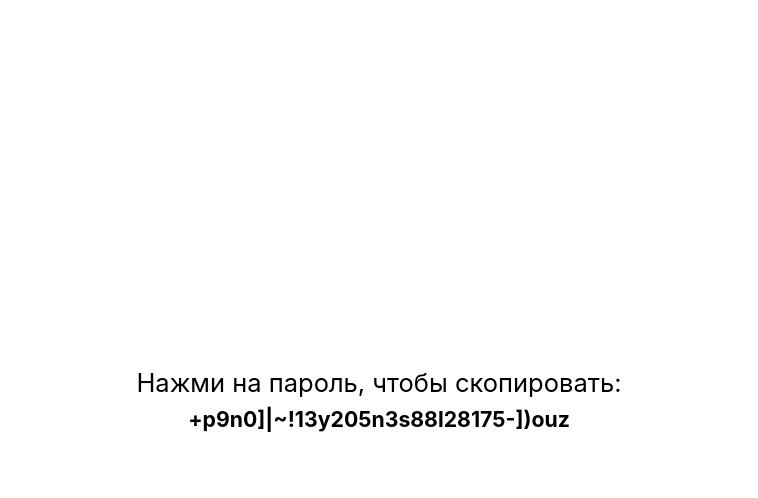
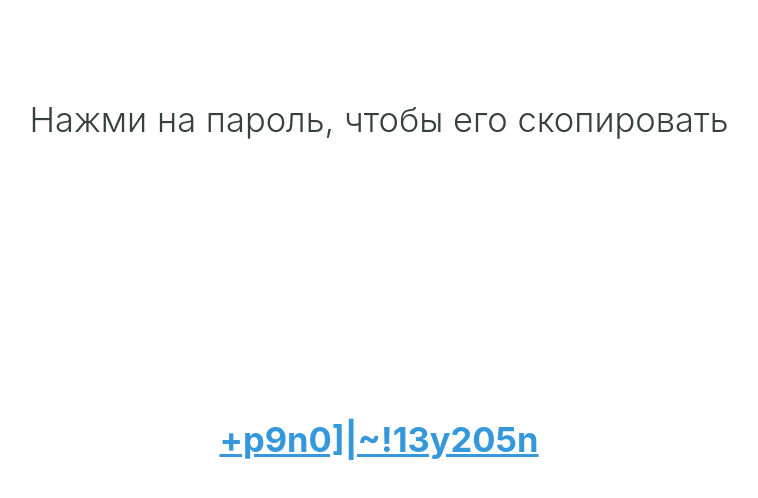
Before and after one commit to Ca-tt/instant-password-generator, a Vue app: page / in a window 1280 px wide. Shown: the top 498 px of the page, without its empty margins (261-1019 px from the left). Built offline with nearby package versions, Linux system fonts and the light colour scheme; a web font is replaced by a local one.

Commit message:
improv UI: font sizes, readability, elements position, colors etc

```diff
--- a/src/developer-ui/addons/custom-props/flexProps.ts
+++ b/src/developer-ui/addons/custom-props/flexProps.ts
@@ -4,6 +4,10 @@ export let flexProps = {
     default: false,
   },
   "is-flex": {
+    type: Boolean,
+    default: false,
+  },
+  "flex-column": {
     type: Boolean,
     default: false,
   },
--- a/src/developer-ui/components/GlobalStyles.vue
+++ b/src/developer-ui/components/GlobalStyles.vue
@@ -4,28 +4,24 @@ import PasswordWrapper from "@/password-generator/components/PasswordWrapper.vue
 </script>
 
 <template>
-  <Theme full-height x-y-center>
-    <div class="page-content">
-      <Row x-y-center>
-        <Column>
-          <Suspense>
+  <Theme full-height>
+    <!-- <div class="page-content"> -->
+      <!-- <Row> -->
+        <!-- <Column> -->
+          <!-- <Suspense> -->
             <PasswordWrapper />
-          </Suspense>
-        </Column>
-      </Row>
-    </div>
+          <!-- </Suspense> -->
+        <!-- </Column> -->
+      <!-- </Row> -->
+    <!-- </div> -->
   </Theme>
 </template>
 
-<style lang="scss">
-@import "@scss/rules/all.scss";
+<style lang="scss" scoped>
+@import "@scss/rules/spaces.scss";
+// @import "@scss/rules/flex.scss";
 
-.message {
-  font-size: 2em;
-}
-
-.page-content {
-  @extend .p-r;
-  flex-basis: 100%;
-}
+// .page-content {
+//   @extend .p-r;
+// }
 </style>
--- a/src/developer-ui/components/togglers/CustomConsoleLog.vue
+++ b/src/developer-ui/components/togglers/CustomConsoleLog.vue
@@ -98,5 +98,5 @@ createLogsOnPage()
 </template>
 
 <style lang="scss" scoped>
-@import "@scss/rules/space.scss";
+@import "@scss/rules/spaces.scss";
 </style>
--- a/src/developer-ui/components/togglers/RefreshPageButton.vue
+++ b/src/developer-ui/components/togglers/RefreshPageButton.vue
@@ -26,7 +26,7 @@ let tooltipText: Ref = ref("Refresh Page")
 </template>
 
 <style lang="scss">
-@import "@scss/configs/colors.scss";
+@import "@scss/settings/colors.scss";
 @import "@scss/rules/hover.scss";
 
 .refresh-page {
--- a/src/password-generator/PasswordGenerator.vue
+++ b/src/password-generator/PasswordGenerator.vue
@@ -6,12 +6,12 @@ import { NaiveModal } from './ts/Modals'
 import { PasswordGenerator } from './ts/PasswordGenerator'
 
 /* page static */
-let actionText = ref('Нажми на пароль, чтобы скопировать:')
+let actionText = ref('Нажми на пароль, чтобы его скопировать')
 
 
 /* password generator */
 let password = ref("#123456.7.qwertY@123$")
-let passwordLength = 32
+let passwordLength = 16
 password.value = new PasswordGenerator(passwordLength).getPassword()
 
 
@@ -24,8 +24,8 @@ let modal = useMessage()
 function copyPassword(): void {
   navigator.clipboard.writeText(password.value)
 
-  const successModal = new NaiveModal(modal, "Пароль скопирован 👌 Спасибо, что создаёшь пароли именно у нас!", {
-    duration: 99999,
+  const successModal = new NaiveModal(modal, "Пароль у тебя 👌 Спасибо, что копируешь пароли именно у нас!", {
+    duration: 5000,
     closable: true,
   })
   successModal.createSuccessModal()
@@ -47,15 +47,27 @@ function copyPassword(): void {
 </template>
 
 <style lang="scss">
-@import "@scss/rules/space.scss";
+@import "@scss/rules/spaces.scss";
 @import "@scss/rules/fonts.scss";
 @import "@scss/rules/hover.scss";
 @import "@scss/rules/media.scss";
 @import "@scss/settings/fonts.scss";
+@import "@scss/settings/colors.scss";
+
 
 .password-wrapper {
-  @extend .has-text-centered;
+  @extend .has-text-centered, .p-r;
+  height: 50vh;
+  margin: 15vh 0 0 0;
+  display: flex;
+  flex-direction: column;
+  justify-content: space-between;
+
+  @include mobile-large {
+    margin: 10vh 0 0 0;
+  }
 }
+
 
 h1,
 h2,
@@ -65,17 +77,17 @@ h3 {
 
 .copy-action {
   @extend .has-regular-font-weight;
-  margin: 0 0 .75rem 0;
 }
 
 $greenColor: #42b883;
 
 .password-text {
-  @extend .has-cursor-pointer;
+  @extend .has-cursor-pointer, .color-blue;
   word-wrap: break-word;
+  text-decoration: underline;
 
   &:hover {
-    color: darken($greenColor, 10%);
+    color: lighten($vue-blue, 20%);
   }
 }
 
--- a/src/password-generator/components/PasswordWrapper.vue
+++ b/src/password-generator/components/PasswordWrapper.vue
@@ -2,10 +2,11 @@
 import { NMessageProvider } from 'naive-ui'
 import PasswordGenerator from '@/password-generator/PasswordGenerator.vue'
 
+const modalLimit = 2
 </script>
 
 <template>
-    <NMessageProvider placement="bottom">
+    <NMessageProvider placement="bottom" :max="modalLimit">
         <PasswordGenerator />
     </NMessageProvider>
 </template>
--- a/src/scss/configs/colors.scss
+++ b/src/scss/configs/colors.scss
@@ -1,23 +1,23 @@
-/* blacks and whites */
-$black: #100f0fdc;
-$white: #fff;
-$white-milk: #eee7e7dc;
+// /* blacks and whites */
+// $black: #100f0fdc;
+// $white: #fff;
+// $white-milk: #eee7e7dc;
 
-/* greys */
-$gray: #36413e;
+// /* greys */
+// $gray: #36413e;
 
-/* reds */
-$red: #e62428;
-$burgundy: #511717;
-$black-red: #2e0c0c;
+// /* reds */
+// $red: #e62428;
+// $burgundy: #511717;
+// $black-red: #2e0c0c;
 
-/* yellows */
-$yellow: rgba(255, 255, 197, 0.86);
+// /* yellows */
+// $yellow: rgba(255, 255, 197, 0.86);
 
-/* greens */
-$light-green: #5cdb93;
+// /* greens */
+// $light-green: #5cdb93;
 
-$naive-green: #18a058;
-$naive-red: #de576d;
+// $naive-green: #18a058;
+// $naive-red: #de576d;
 
-$base-font-color: $gray;
+// $base-font-color: $gray;
--- a/src/scss/rules/all.scss
+++ b/src/scss/rules/all.scss
@@ -3,7 +3,7 @@
 @import "./flex.scss";
 @import "./hover.scss";
 @import "./position.scss";
-@import "./space.scss";
+@import "./spaces.scss";
 @import "./fonts.scss";
 @import "./visibility.scss";
 @import "./transition.scss";
--- a/src/scss/settings/colors.scss
+++ b/src/scss/settings/colors.scss
@@ -1,8 +1,29 @@
+/* standart color palette */
+$black: #100f0fdc;
+$white-milk: #eee7e7dc;
+$gray: #36413e;
+$dark-gray: #333;
+$red: #e62428;
+$burgundy: #511717;
+$black-red: #2e0c0c;
+$yellow: rgba(255, 255, 197, 0.86);
+$light-green: #5cdb93;
+
+$naive-green: #18a058;
+$naive-red: #de576d;
+
+$vue-blue: #3498db;
+$vue-green: #2ecc71;
+$vue-red: #e74c3c;
+
+
+/* settings */
+$base-font-color: $gray;
+
 body {
     color: $base-font-color;
-    font-family: $base-font-family;
 }
 
-.base-color {
-    color: $base-font-color;
+.color-blue {
+    color: $vue-blue
 }
--- a/src/scss/settings/fonts.scss
+++ b/src/scss/settings/fonts.scss
@@ -8,13 +8,13 @@ $base-font-family: "Sofia Sans", "Inter", "Arial", sans-serif;
 
 /* responsive */
 $font-size-mobile: 20px;
-$font-size-mobile-large: 19px;
-$font-size-tablet: 18px;
-$font-size-pc: 17px;
+$font-size-mobile-large: 21px;
+$font-size-tablet: 22px;
+$font-size-pc: 23px;
 
 $h1-font-size: 1.75rem;
 $h2-font-size: 1.5rem;
-$h3-font-size: 1.25rem;
+$h3-font-size: 1.5rem;
 
 $base-font-size: 1rem;
 
@@ -67,6 +67,12 @@ h6 {
     font-size: $h3-font-size;
 }
 
+
+/* customization */
+.copy-action {
+    font-weight: 300;
+}
+
 /* password generator text customization */
 .copy-action {
     line-height: $h2-font-size;
--- a/src/scss/settings/transitions.scss
+++ b/src/scss/settings/transitions.scss
@@ -6,3 +6,7 @@ $is-long: 1s;
 html {
     transition: all $is-short;
 }
+
+h1, h2, h3, p {
+    transition: color $is-short;
+}
```
Also changed, not shown: src/scss/rules/spaces.scss (renamed from src/scss/rules/space.scss).
